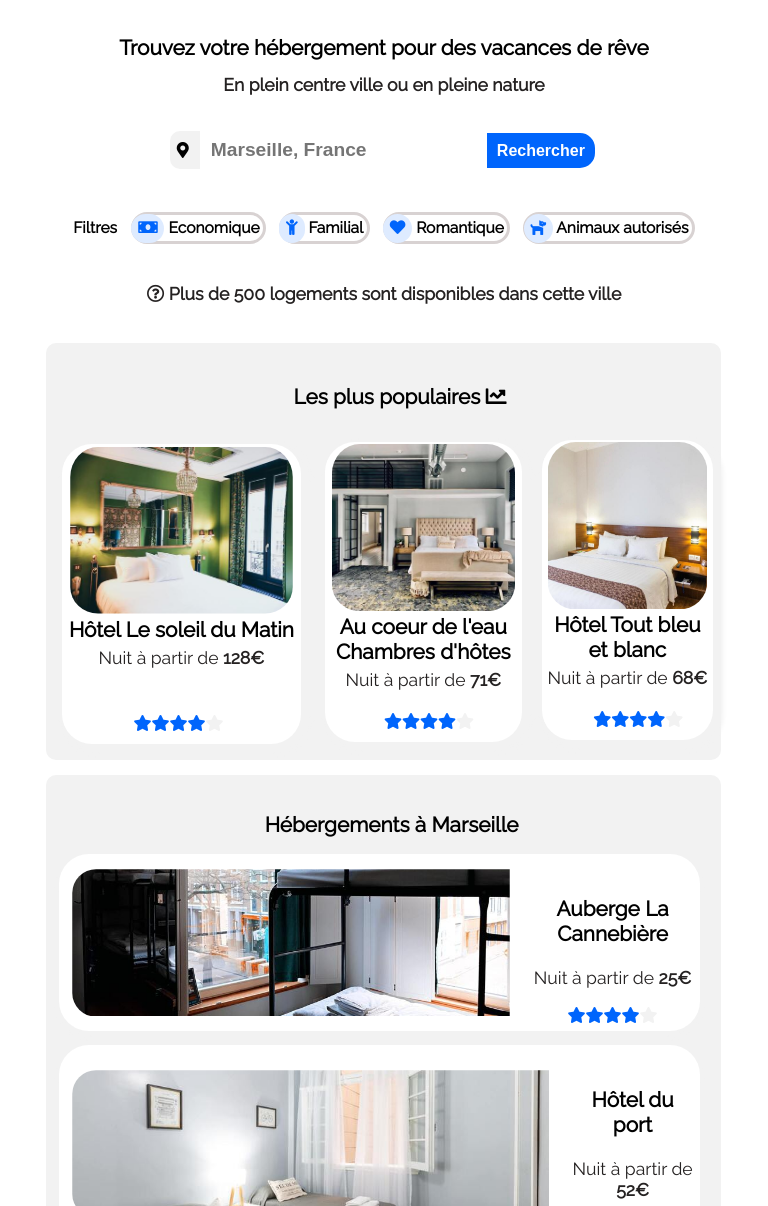
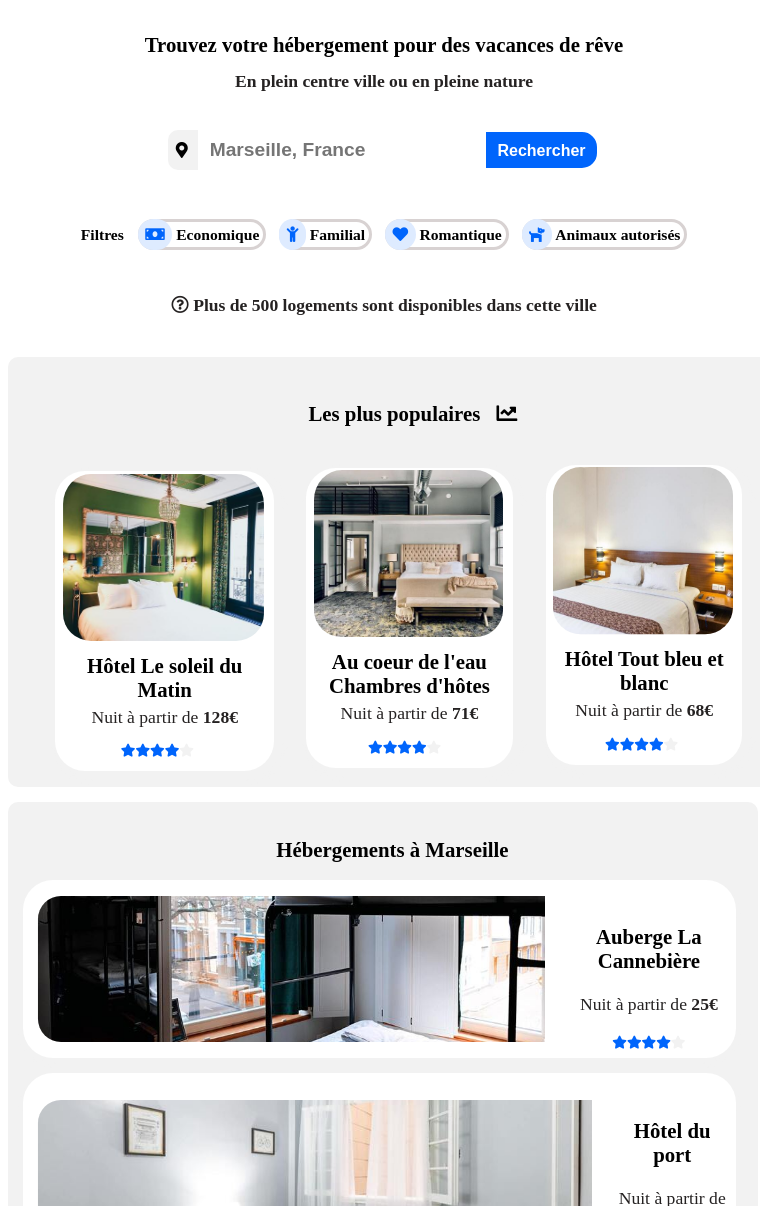
Before and after one commit to AurelienAllenic/Booki, a plain HTML site: page index.html in a window 768 px wide. Shown: the part 244-1450 px from the top of the page. Drawn offline with Linux system fonts and the light colour scheme.

Commit message:
coorection de marges, responsive

```diff
--- a/index.html
+++ b/index.html
@@ -13,6 +13,7 @@
 </head>
 <body>
     <main class="page">
+        <div class="margin-page">
         <header>
             <div id="menu">
                 <img src="img/Booki.png" id="logo" title="logo">
@@ -22,8 +23,10 @@
                 </nav>
             </div>
         </header>
+        <div class="description">
         <h1 class="main-title pt">Trouvez votre hébergement pour des vacances de rêve</h1>
         <h2 class="minor-title minor-title-mob opacity-mob">En plein centre ville ou en pleine nature</h2>
+    </div>
         <section id="selection">
             <form class="search mb">
                 <div class="localisation"><i class="fas fa-map-marker-alt"></i></div>
@@ -112,9 +115,9 @@
                     <div class="blocpopulaires">
                         <p class="main-title margin-2-5 tab-title">Les plus populaires <span class="fr-trend"><i class="fas fa-chart-line fr-trend"></i></span></p>
                         <a href="#">
-                            <div class="bloc-pop zoom-pop">
+                            <div class="bloc-pop zoom-pop bloc-pop-tab">
                                 <div class="inline-block">
-                                    <img class="img-pop" src='img/hebergements/hebergements_small/matin.jpg' alt="Hôtel Le soleil du Matin">
+                                    <img class="img-pop img-pop-tab" src='img/hebergements/hebergements_small/matin.jpg' alt="Hôtel Le soleil du Matin">
                                     <span class="main-title">Hôtel Le soleil du Matin</span>
                                     <p class="minor-title pb-pop-tab1">Nuit à partir de <strong>128€</strong></p>
                                     <div class="position-star"><i class="fas fa-star bleu"></i><i class="fas fa-star bleu"></i><i class="fas fa-star bleu"></i><i class="fas fa-star bleu"></i><i class="fas fa-star gris"></i></div>
@@ -122,19 +125,19 @@
                             </div>
                         </a>
                         <a href="#">
-                            <div class="bloc-pop zoom-pop">
+                            <div class="bloc-pop zoom-pop bloc-pop-tab1">
                                 <div class="inline-block">
-                                    <img class="img-pop" src="img/hebergements/hebergements_small/chambre_d'hôtes.jpg" alt="Au coeur de l'eau, chambres d'hôtes">
-                                    <span class="main-title">Au coeur de l'eau<br>Chambres d'hôtes</span>
+                                    <img class="img-pop img-pop-tab1" src="img/hebergements/hebergements_small/chambre_d'hôtes.jpg" alt="Au coeur de l'eau, chambres d'hôtes">
+                                    <span class="main-title title-pop">Au coeur de l'eau<br>Chambres d'hôtes</span>
                                     <p class="minor-title pb-pop1">Nuit à partir de <strong>71€</strong></p>
                                     <div class="position-star"><i class="fas fa-star bleu"></i><i class="fas fa-star bleu"></i><i class="fas fa-star bleu"></i><i class="fas fa-star bleu"></i><i class="fas fa-star gris"></i></div>
                                 </div>
                             </div>
                         </a>
                         <a href="#">
-                            <div class="bloc-pop zoom-pop">
+                            <div class="bloc-pop zoom-pop bloc-pop-tab2">
                                 <div class="inline-block">
-                                    <img class="img-pop" src='img/hebergements/hebergements_small/tout_bleu_tout_blanc.jpg' alt="Hôtel Tout bleu et blanc">
+                                    <img class="img-pop img-pop-tab2" src='img/hebergements/hebergements_small/tout_bleu_tout_blanc.jpg' alt="Hôtel Tout bleu et blanc">
                                     <span class="main-title">Hôtel Tout bleu et blanc</span>
                                     <p class="minor-title pb-pop pb-pop-tab">Nuit à partir de <strong>68€</strong></p>
                                     <div class="position-star"><i class="fas fa-star bleu"></i><i class="fas fa-star bleu"></i><i class="fas fa-star bleu"></i><i class="fas fa-star bleu"></i><i class="fas fa-star gris"></i></div>
@@ -191,6 +194,7 @@
                     </div>
                 </div>
             </section>
+        </div>
         <footer>
             <div class="bloc-footer spacebetween">
                 <div class="inline-block-footer">
--- a/style.css
+++ b/style.css
@@ -9,10 +9,15 @@
   margin: 1%;
 }
 
+.margin-page {
+  margin-left: 5%;
+  margin-right: 5%;
+}
 /* GENERAL */
 
-.page {
-  font-family: Raleway;
+body {
+  display: flex;
+  justify-content: center;
 }
 
 a {
@@ -86,8 +91,8 @@ a {
 /* DESKTOP */
 
 .page {
-  margin-right: 5%;
-  margin-left: 5%;
+  margin-left: 70px;
+  margin-right: 70px;
 }
 
 /* HEADER DESKTOP */
@@ -146,6 +151,7 @@ nav {
   margin-top: 3%;
   display: inline-block;
   width: 100%;
+  padding-bottom: 4%;
 }
 
 input[type="text"] {
@@ -278,7 +284,7 @@ input[type="submit"] {
 
 .blocpopulaires {
   flex: none;
-  width: 35%;
+  width: 37%;
   margin-left: 2%;
   background-color: #f2f2f2;
   border-radius: 10px 10px 10px 10px;
@@ -294,6 +300,10 @@ input[type="submit"] {
   float: left;
   padding-right: 4%;
   padding-bottom: 1.5%;
+}
+
+.title-pop {
+  display: inline-block;
 }
 
 .bloc-pop {
@@ -375,7 +385,7 @@ input[type="submit"] {
   background-color: white;
   border-radius: 10px 10px 10px 10px;
   box-shadow: 0 5px 5px 1px #f2f2f2;
-  width: 98%;
+  width: 95%;
   display: inline-block;
   margin: 5%;
 }
@@ -413,7 +423,7 @@ input[type="submit"] {
   background-color: #f2f2f2;
   flex-direction: row;
   padding-top: 1%;
-  width: 97%;
+  width: 100%;
 }
 
 .propos {
@@ -439,41 +449,64 @@ input[type="submit"] {
   width: 100%;
 }
 
-@media screen and (min-width: 768px) and (max-width: 1615px) {
+
+@media screen and (min-width: 1333px) and (max-width: 1700px) {
+  .position-star {
+    position: absolute;
+    top: 80%;
+    left: 53%;
+  }
+
+}
+@media screen and (min-width: 768px) and (max-width: 1333px) {
 
 .position-star {
   position: absolute;
   top: 80%;
   left: 53%;
 }
+
+.img-pop {
+  width: 120px;
 }
 
-@media screen and (min-width: 768px) and (max-width: 1305px) {
+.blochebergements {
+  width: 62%;
+}
+
+.img-heb {
+  height: 150px;
+}
+}
+
+@media screen and (min-width: 768px) and (max-width: 1074px) {
 
   .position-star {
     position: absolute;
     top: 80%;
     left: 56%;
   }
+
+  .main-title {
+    font-size: 74%;
   }
 
-  @media screen and (min-width: 768px) and (max-width: 1227px) {
+  .minor-title {
+    font-size: 68%;
+  }
 
-    .position-star {
-      position: absolute;
-      top: 80%;
-      left: 65%;
-    }
-    }
+  .fa-star {
+    font-size: 13px;
+  }
 
-    @media screen and (min-width: 768px) and (max-width: 1057px) {
+  .bloc-heb {
+    height: 250px;
+  }
 
-      .position-star {
-        position: absolute;
-        top: 80%;
-        left: 70%;
-      }
-      }
+  .img-heb {
+    height: 100px;
+  }
+  }
 
 /* TABLETTE */
 @media screen and (min-width: 768px) and (max-width: 991px) {
@@ -487,6 +520,14 @@ input[type="submit"] {
     overflow-x: hidden;
   }
 
+  .margin-page {
+    margin-left: 0%;
+    margin-right: 0%;
+  }
+
+  .page {
+    margin: 0%;
+  }
   /* HEADER TABLETTE */
 
   #logo {
@@ -619,7 +660,7 @@ input[type="submit"] {
   /* POPULAIRES TABLETTE */
 
   .blocpopulaires {
-    width: 95%;
+    width: 100%;
     margin-top: 3%;
     background-color: #f2f2f2;
     border-radius: 10px 10px 10px 10px;
@@ -631,29 +672,54 @@ input[type="submit"] {
     padding-top: 12%;
     position: relative;
     text-align: inherit;
+    display: flex;
+    justify-content: center;
+  }
+
+  .img-pop {
+    width: 99%;
+    border-radius: 30px 30px 30px 30px;
+    padding-left: 1%;
+    padding-right: 1%;
+    margin-bottom: 5%;
   }
 
   .bloc-pop {
+    margin-bottom: 5%;
+    margin-left: 0%;
+    margin-right: 0%;
+  }
+  .bloc-pop-tab {
+    height: 300px;
+    width: 70%;
+    margin-right: 0%;
+  }
+
+  .bloc-pop-tab1 {
+    height: 300px;
+    width: 80%;
+    margin-left: -32%;
+  }
+
+  .bloc-pop-tab2 {
     height: 300px;
     width: 90%;
+    margin-left: -41%;
   }
 
-  .img-pop {
-    width: 100%;
-    border-radius: 30px 30px 30px 30px;
-    padding-left: 1%;
-    padding-right: 1%;
-  }
   .tab-title {
-    margin-top: -5%;
+    margin-top: 1%;
     width: 100%;
     position: absolute;
-    top: 1%;
+    top: 4%;
+    display: flex;
+    justify-content: center;
   }
 
   .fr-trend {
     float: none;
     margin-right: 0%;
+    margin-left: 2%;
   }
 
   .pb-pop {
@@ -736,7 +802,6 @@ input[type="submit"] {
 
   .main-title {
     font-size: 130%;
-    margin-top: 20px;
     text-decoration: none;
   }
 
@@ -764,13 +829,19 @@ input[type="submit"] {
   .page {
     display: flex;
     flex-direction: column;
-    margin-left: 1%;
     overflow-x: hidden;
-    width: 90%;
+    width: 100%;
+    margin-right: 20px;
   }
 
-  body {
-    width: 100%;
+
+  .margin-page {
+    margin-left: 0%;
+    margin-right: 0%;
+  }
+
+  .page {
+    margin: 0%;
   }
 
   /* HEADER MOBILE */
@@ -797,8 +868,8 @@ input[type="submit"] {
     border-color: #f2f2f2;
     padding-bottom: 3%;
     width: 50%;
-    padding-left: 10%;
-    padding-right: 40%;
+    padding-left: 15%;
+    padding-right: 45%;
     display: inline-block;
   }
 
@@ -808,8 +879,8 @@ input[type="submit"] {
     border-color: #f2f2f2;
     padding-bottom: 3%;
     color: #252222;
-    width: 25%;
-    padding-right: 40%;
+    width: 50%;
+    padding-right: 50%;
     padding-left: 20%;
     display: inline-block;
   }
@@ -1129,3 +1200,10 @@ input[type="submit"] {
     margin-bottom: 5%;
   }
 }
+
+/* NE RIEN AFFICHER SI L'ECRAN EST TROP PETIT*/
+@media  screen and (max-width: 374px) {
+  .page {
+    display: none;
+  }
+}
```
